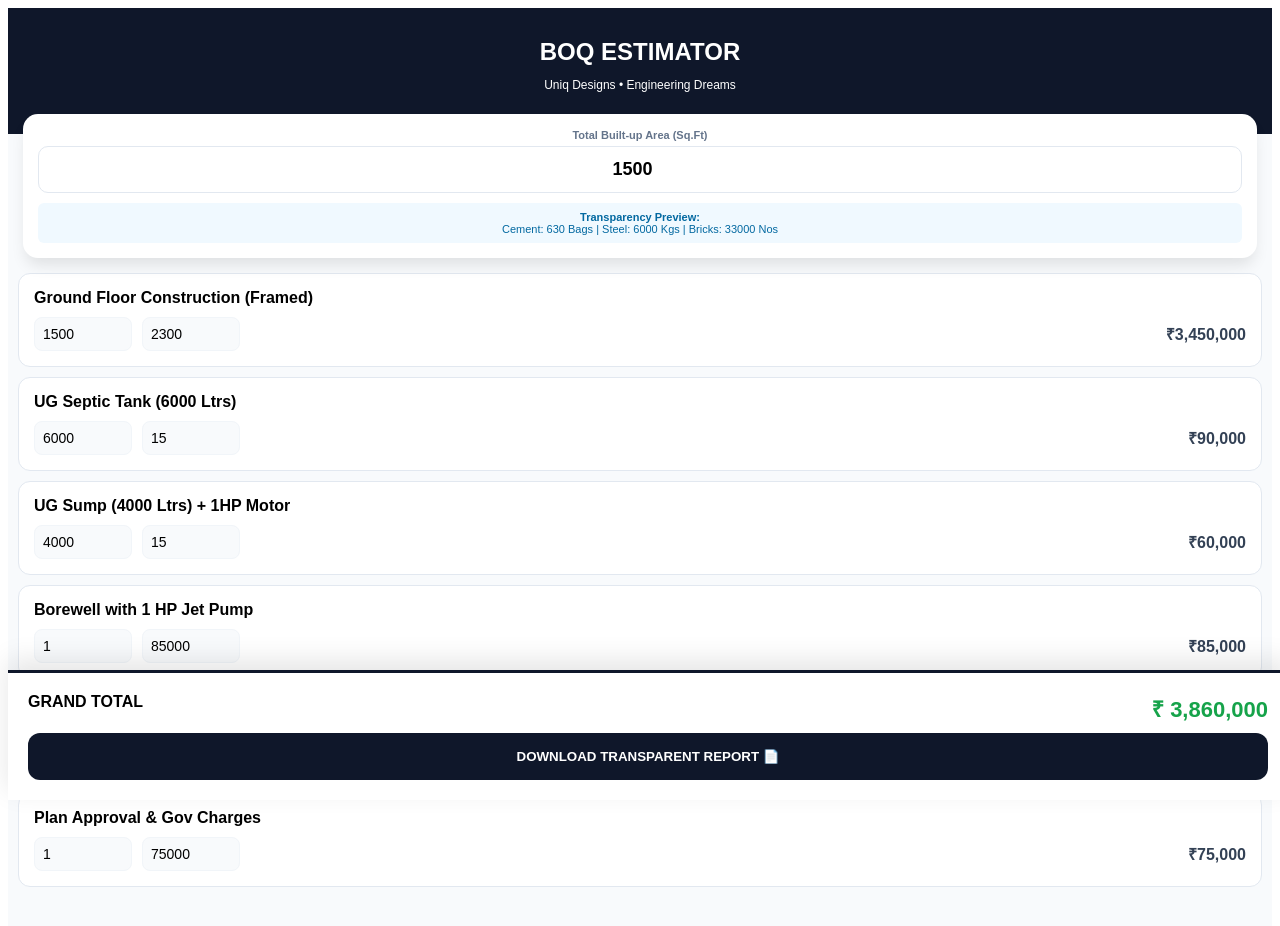
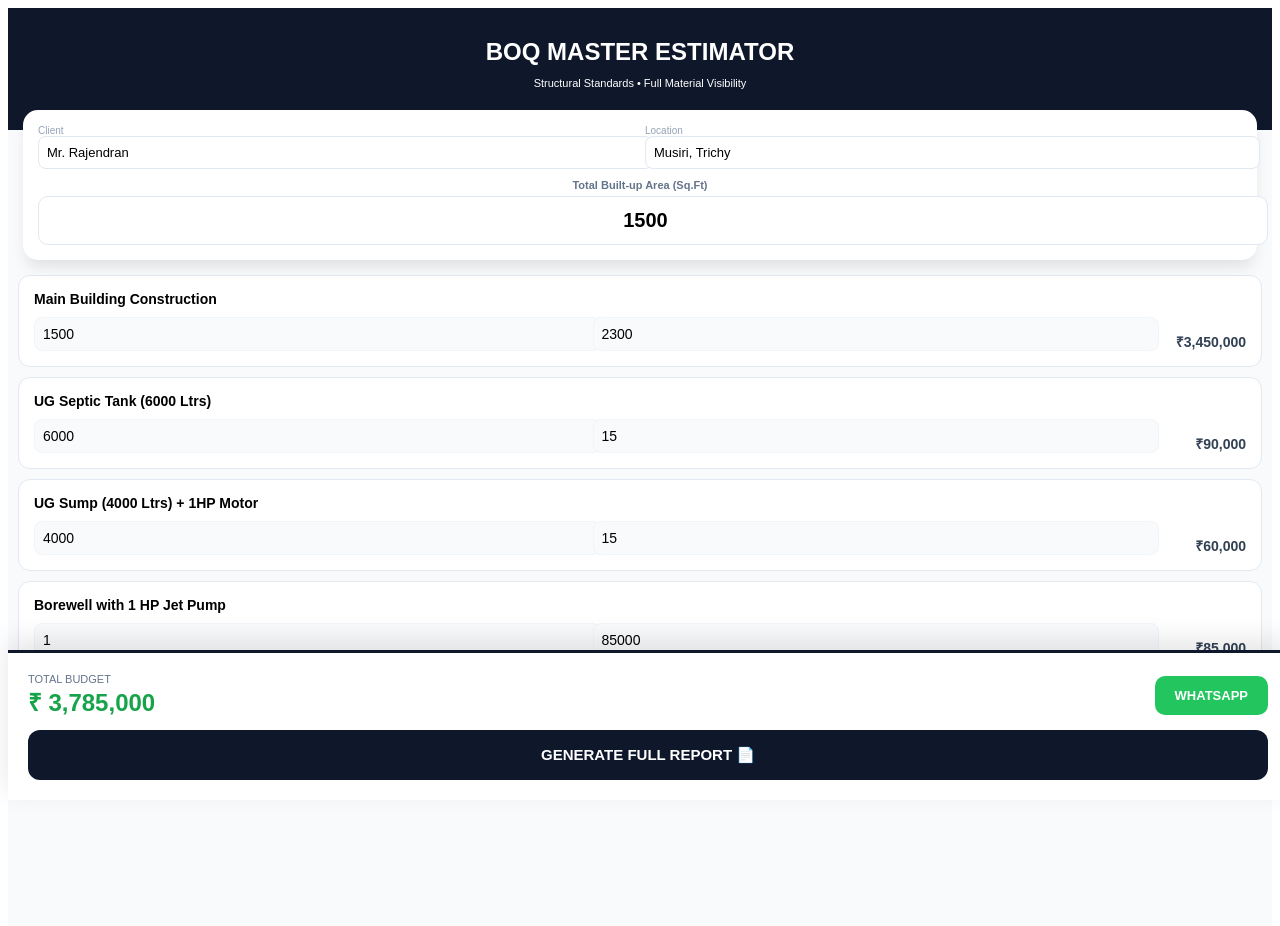
Before and after one commit to Movieeesss/BOQ-ESTIMATOR, a React (Vite) app: page / in a window 1280 px wide. Shown: the top 926 px of the page. Built offline with nearby package versions, Linux system fonts and the light colour scheme.

Commit message:
Update BOQ ESTIMATOR.tsx

```diff
--- a/src/BOQ ESTIMATOR.tsx
+++ b/src/BOQ ESTIMATOR.tsx
@@ -2,140 +2,137 @@ import React, { useState, useMemo, useCallback, useEffect } from 'react';
 import jsPDF from 'jspdf';
 import autoTable from 'jspdf-autotable';
 
-// --- 1. THE TRANSPARENCY ENGINE (Engineering Constants) ---
-const CONSTANTS = {
-  cement: 0.42,    // Bags per Sq.ft
-  steel: 4.0,      // Kg per Sq.ft
-  sand: 1.8,       // Cft per Sq.ft
-  aggregate: 1.35, // Cft per Sq.ft
-  bricks: 22,      // Nos per Sq.ft
+// --- 1. FULL ENGINEERING CONSTANTS ---
+const ENG_LOGIC = {
+  cement: 0.42,    // Bags per Sft
+  steel: 4.0,     // Kg per Sft
+  sand: 1.8,      // Cft per Sft (Concrete + Plaster)
+  aggregate: 1.35, // Cft per Sft
+  bricks: 22,     // Nos per Sft
+  paint: 0.25,    // Liters per Sft (Total surface area coverage)
+  tiles: 1.1,     // Sq.ft per Sft (Including 10% wastage)
 };
 
-// Material Brands from your Image 3
-const BRANDS = {
-  Cement: "Chettinad / Ramco Super Plast / UltraTech",
-  Steel: "Fe 550D TMT Bars PULKIT",
-  Plumbing: "Avon Plast, Aashirvad, Finolex",
-  Electrical: "Finolex Pipes & GM Modular"
-};
+// --- 2. MATERIAL SPECIFICATIONS (From Images 3, 4, 7 & 8) ---
+const MATERIALS = [
+  { item: "Cement", brand: "Ramco Super Plast / Chettinad / UltraTech", unit: "Bags", constant: ENG_LOGIC.cement },
+  { item: "Steel", brand: "Fe 550D TMT Bars PULKIT / JSW", unit: "Kgs", constant: ENG_LOGIC.steel },
+  { item: "Sand/M-Sand", brand: "M-Sand & P-Sand (Filtered)", unit: "Cft", constant: ENG_LOGIC.sand },
+  { item: "Bricks", brand: "Chamber Brick / Fly-Ash Brick", unit: "Nos", constant: ENG_LOGIC.bricks },
+  { item: "Aggregates", brand: "20mm & 40mm Blue Metal", unit: "Cft", constant: ENG_LOGIC.aggregate },
+  { item: "Tiles", brand: "KAG / Millenium / Vitrified (4'x2')", unit: "Sft", constant: ENG_LOGIC.tiles },
+  { item: "Painting", brand: "Asian Paints (Apex / Advanced)", unit: "Ltrs", constant: ENG_LOGIC.paint },
+  { item: "Plumbing", brand: "AvonPlast / Trubore / Finolex", unit: "LS", constant: 0 },
+  { item: "Electrical", brand: "Finolex / GM Modular / Legrand", unit: "LS", constant: 0 },
+];
 
 interface BOQItem {
   id: number; cat: string; desc: string; qty: number; rate: number; unit: string;
 }
 
+const EditableInput = ({ value, onSave, type = "text", style }: any) => {
+  const [localVal, setLocalVal] = useState(value);
+  useEffect(() => { setLocalVal(value); }, [value]);
+  const handleBlur = () => onSave(localVal);
+
+  return (
+    <input
+      type={type}
+      value={localVal}
+      onChange={(e) => setLocalVal(e.target.value)}
+      onBlur={handleBlur}
+      style={style}
+    />
+  );
+};
+
 export default function MasterBOQEstimator() {
   const [builtArea, setBuiltArea] = useState<number>(1500);
   const [clientName, setClientName] = useState("Mr. Rajendran");
   const [location, setLocation] = useState("Musiri, Trichy");
+  const [projectDate, setProjectDate] = useState(new Date().toISOString().split('T')[0]);
 
   const [items, setItems] = useState<BOQItem[]>([
-    { id: 1, cat: "Civil", desc: "Ground Floor Construction (Framed)", qty: 1500, rate: 2300, unit: "Sft" },
-    { id: 2, cat: "Utility", desc: "UG Septic Tank (6000 Ltrs)", qty: 6000, rate: 15, unit: "Ltr" },
-    { id: 3, cat: "Utility", desc: "UG Sump (4000 Ltrs) + 1HP Motor", qty: 4000, rate: 15, unit: "Ltr" },
-    { id: 4, cat: "Expenses", desc: "Borewell with 1 HP Jet Pump", qty: 1, rate: 85000, unit: "Nos" },
-    { id: 5, cat: "Expenses", desc: "3 Phase E.B. & Temp Supply", qty: 1, rate: 100000, unit: "Nos" },
-    { id: 6, cat: "Expenses", desc: "Plan Approval & Gov Charges", qty: 1, rate: 75000, unit: "Nos" }
+    { id: 1, cat: "Civil", desc: "Main Building Construction", qty: 1500, rate: 2300, unit: "Sft" },
+    { id: 2, cat: "Water", desc: "UG Septic Tank (6000 Ltrs)", qty: 6000, rate: 15, unit: "Ltr" },
+    { id: 3, cat: "Water", desc: "UG Sump (4000 Ltrs) + 1HP Motor", qty: 4000, rate: 15, unit: "Ltr" },
+    { id: 4, cat: "Utility", desc: "Borewell with 1 HP Jet Pump", qty: 1, rate: 85000, unit: "Nos" },
+    { id: 5, cat: "Utility", desc: "3 Phase E.B. Supply Charges", qty: 1, rate: 100000, unit: "Nos" },
   ]);
 
-  // --- 2. DYNAMIC MATERIAL BREAKDOWN CALCULATION ---
-  const mto = useMemo(() => {
-    const area = builtArea;
-    return {
-      cement: Math.round(area * CONSTANTS.cement),
-      steel: Math.round(area * CONSTANTS.steel),
-      sand: Math.round(area * CONSTANTS.sand),
-      aggregate: Math.round(area * CONSTANTS.aggregate),
-      bricks: Math.round(area * CONSTANTS.bricks),
-      totalCost: items.reduce((sum, i) => sum + (i.qty * i.rate), 0)
-    };
-  }, [items, builtArea]);
+  const summary = useMemo(() => {
+    const cost = items.reduce((sum, i) => sum + (i.qty * i.rate), 0);
+    return { cost };
+  }, [items]);
 
   const generatePDF = () => {
     const doc = new jsPDF();
-    doc.setFontSize(20);
-    doc.text("MASTER BOQ & MATERIAL TRANSPARENCY", 105, 15, { align: 'center' });
+    doc.setFontSize(18);
+    doc.text("UNIQ DESIGNS - FULL MATERIAL BOQ", 105, 15, { align: 'center' });
 
-    // Header Info
     doc.setFontSize(10);
-    doc.text(`Client: ${clientName}`, 14, 25);
-    doc.text(`Location: ${location}`, 14, 30);
-    doc.text(`Built-up Area: ${builtArea} Sft`, 160, 25);
+    doc.text(`Client: ${clientName} | Location: ${location}`, 14, 25);
+    doc.text(`Date: ${projectDate} | Area: ${builtArea} Sft`, 14, 30);
 
-    // Table 1: Work Item Breakdown
-    const workItems: any[] = items.filter(i => i.qty > 0).map(i => [
+    // Table 1: Cost Estimation
+    const costBody: any[] = items.filter(i => i.qty > 0).map(i => [
       i.desc, `${i.qty} ${i.unit}`, `Rs.${i.rate}`, `Rs.${(i.qty * i.rate).toLocaleString()}`
     ]);
 
     autoTable(doc, {
       startY: 35,
-      head: [['Work Description', 'Quantity', 'Unit Rate', 'Total Amount']],
-      body: workItems,
+      head: [['Work Description', 'Quantity', 'Rate', 'Total']],
+      body: costBody,
       theme: 'grid',
       headStyles: { fillColor: [15, 23, 42] }
     });
 
-    // --- 3. THE TRANSPARENCY SECTION (From your Material list) ---
-    const transparencyBody = [
-      ["Cement", BRANDS.Cement, `${mto.cement} Bags`, "0.42 Bags/Sft"],
-      ["Steel", BRANDS.Steel, `${mto.steel} Kgs`, "4.00 Kgs/Sft"],
-      ["Sand / M-Sand", "M-Sand & P-Sand", `${mto.sand} Cft`, "1.80 Cft/Sft"],
-      ["Bricks", "Chamber / Fly-Ash Bricks", `${mto.bricks} Nos`, "22 Nos/Sft"],
-      ["Aggregates", "20mm / 40mm Blue Metal", `${mto.aggregate} Cft`, "1.35 Cft/Sft"],
-      ["Plumbing", BRANDS.Plumbing, "As per Design", "Included"],
-      ["Electrical", BRANDS.Electrical, "As per Points", "Included"]
-    ];
+    // Table 2: Material Transparency Breakdown
+    const matBody = MATERIALS.map(m => [
+      m.item,
+      m.brand,
+      m.constant > 0 ? `${Math.round(builtArea * m.constant)} ${m.unit}` : "As per site",
+      m.constant > 0 ? `${m.constant} / Sft` : "Included"
+    ]);
 
     autoTable(doc, {
       startY: (doc as any).lastAutoTable.finalY + 10,
-      head: [[{ content: 'DETAILED MATERIAL BREAKDOWN (TRANSPARENCY)', colSpan: 4, styles: { halign: 'center' } }]],
-      body: transparencyBody,
+      head: [[{ content: 'MATERIAL TAKE-OFF (TRANSPARENCY)', colSpan: 4, styles: { halign: 'center' } }]],
+      body: matBody,
       theme: 'striped',
-      headStyles: { fillColor: [184, 134, 11] } // Professional Gold
+      headStyles: { fillColor: [184, 134, 11] }
     });
 
-    // Final Total Footer
     const finalY = (doc as any).lastAutoTable.finalY + 10;
     doc.setFontSize(14);
-    doc.setTextColor(22, 163, 74);
-    doc.text(`GRAND TOTAL ESTIMATE: Rs. ${mto.totalCost.toLocaleString()}`, 105, finalY, { align: 'center' });
+    doc.text(`GRAND TOTAL: Rs. ${summary.cost.toLocaleString()}`, 105, finalY, { align: 'center' });
 
-    doc.save(`${clientName}_Transparency_Report.pdf`);
+    doc.save(`${clientName}_Final_BOQ.pdf`);
   };
 
   return (
     <div style={containerStyle}>
       <div style={headerStyle}>
-        <h2 style={{ margin: 0 }}>BOQ ESTIMATOR</h2>
-        <p style={{ fontSize: '12px' }}>Uniq Designs • Engineering Dreams</p>
+        <h2 style={{ margin: 0 }}>BOQ MASTER ESTIMATOR</h2>
+        <p style={{ fontSize: '11px' }}>Structural Standards • Full Material Visibility</p>
       </div>
 
-      <div style={cardStyle}>
+      <div style={areaCard}>
+        <div style={{ display: 'flex', gap: '10px', marginBottom: '10px' }}>
+          <div style={{ flex: 1 }}><label style={miniLabel}>Client</label><EditableInput value={clientName} onSave={setClientName} style={detailInp} /></div>
+          <div style={{ flex: 1 }}><label style={miniLabel}>Location</label><EditableInput value={location} onSave={setLocation} style={detailInp} /></div>
+        </div>
         <label style={labelStyle}>Total Built-up Area (Sq.Ft)</label>
-        <input
-          type="number"
-          value={builtArea}
-          onChange={(e) => setBuiltArea(Number(e.target.value))}
-          style={areaInput}
-        />
-        <div style={transparencyPreview}>
-          <strong>Transparency Preview:</strong>
-          <div>Cement: {mto.cement} Bags | Steel: {mto.steel} Kgs | Bricks: {mto.bricks} Nos</div>
-        </div>
+        <EditableInput type="number" value={builtArea} onSave={(val: any) => setBuiltArea(Number(val))} style={areaInput} />
       </div>
 
       <div style={scrollArea}>
         {items.map((item) => (
           <div key={item.id} style={itemCard}>
-            <div style={{ fontWeight: 'bold' }}>{item.desc}</div>
+            <div style={{ fontWeight: 'bold', fontSize: '14px' }}>{item.desc}</div>
             <div style={inputRow}>
-              <input type="number" value={item.qty} style={smallInp} onChange={e => {
-                const val = Number(e.target.value);
-                setItems(items.map(i => i.id === item.id ? {...i, qty: val} : i))
-              }} />
-              <input type="number" value={item.rate} style={smallInp} onChange={e => {
-                const val = Number(e.target.value);
-                setItems(items.map(i => i.id === item.id ? {...i, rate: val} : i))
-              }} />
+              <div style={{ flex: 1 }}><EditableInput type="number" value={item.qty} style={smallInp} onSave={(v: any) => updateItem(item.id, 'qty', Number(v))} /></div>
+              <div style={{ flex: 1 }}><EditableInput type="number" value={item.rate} style={smallInp} onSave={(v: any) => updateItem(item.id, 'rate', Number(v))} /></div>
               <div style={rowTotal}>₹{(item.qty * item.rate).toLocaleString()}</div>
             </div>
           </div>
@@ -143,11 +140,14 @@ export default function MasterBOQEstimator() {
       </div>
 
       <div style={floatingFooter}>
-        <div style={{ display: 'flex', justifyContent: 'space-between', marginBottom: '10px' }}>
-          <span style={{ fontWeight: 'bold' }}>GRAND TOTAL</span>
-          <span style={{ fontSize: '22px', fontWeight: 'bold', color: '#16a34a' }}>₹ {mto.totalCost.toLocaleString()}</span>
+        <div style={footerText}>
+          <div>
+            <div style={{ fontSize: '11px', color: '#64748b' }}>TOTAL BUDGET</div>
+            <div style={{ fontSize: '24px', fontWeight: 'bold', color: '#16a34a' }}>₹ {summary.cost.toLocaleString()}</div>
+          </div>
+          <button onClick={() => window.open(`https://wa.me/?text=BOQ for ${clientName}: ₹${summary.cost.toLocaleString()}`)} style={waBtn}>WHATSAPP</button>
         </div>
-        <button onClick={generatePDF} style={pdfBtn}>DOWNLOAD TRANSPARENT REPORT 📄</button>
+        <button onClick={generatePDF} style={pdfBtn}>GENERATE FULL REPORT 📄</button>
       </div>
     </div>
   );
@@ -156,14 +156,17 @@ export default function MasterBOQEstimator() {
 // --- STYLING ---
 const containerStyle = { maxWidth: '100%', minHeight: '100vh', background: '#f8fafc', paddingBottom: '160px', fontFamily: 'sans-serif' };
 const headerStyle = { background: '#0f172a', color: 'white', padding: '30px 20px', textAlign: 'center' as const };
-const cardStyle = { background: 'white', margin: '-20px 15px 15px 15px', padding: '15px', borderRadius: '15px', boxShadow: '0 10px 15px -3px rgba(0,0,0,0.1)', position: 'relative' as const, zIndex: 10 };
-const areaInput = { width: '100%', padding: '12px', border: '1px solid #e2e8f0', borderRadius: '10px', fontSize: '18px', fontWeight: 'bold' as const, textAlign: 'center' as const, boxSizing: 'border-box' as const };
-const transparencyPreview = { marginTop: '10px', fontSize: '11px', color: '#0369a1', textAlign: 'center' as const, background: '#f0f9ff', padding: '8px', borderRadius: '6px' };
+const areaCard = { background: 'white', margin: '-20px 15px 15px 15px', padding: '15px', borderRadius: '15px', boxShadow: '0 10px 15px -3px rgba(0,0,0,0.1)', zIndex: 10, position: 'relative' as const };
+const detailInp = { width: '100%', padding: '8px', border: '1px solid #e2e8f0', borderRadius: '8px', fontSize: '13px' };
+const areaInput = { width: '100%', padding: '12px', border: '1px solid #e2e8f0', borderRadius: '10px', fontSize: '20px', fontWeight: 'bold' as const, textAlign: 'center' as const };
 const labelStyle = { fontSize: '11px', color: '#64748b', fontWeight: 'bold' as const, marginBottom: '5px', display: 'block', textAlign: 'center' as const };
+const miniLabel = { fontSize: '10px', color: '#94a3b8', display: 'block' };
 const scrollArea = { padding: '0 10px' };
 const itemCard = { background: 'white', padding: '15px', borderRadius: '12px', marginBottom: '10px', border: '1px solid #e2e8f0' };
-const inputRow = { display: 'flex', gap: '10px', marginTop: '10px', alignItems: 'center' };
-const smallInp = { width: '80px', border: '1px solid #f1f5f9', padding: '8px', borderRadius: '8px', fontSize: '14px', background: '#f8fafc' };
-const rowTotal = { flex: 1, textAlign: 'right' as const, fontWeight: 'bold' as const, color: '#334155' };
+const inputRow = { display: 'flex', gap: '10px', alignItems: 'flex-end', marginTop: '10px' };
+const smallInp = { width: '100%', border: '1px solid #f1f5f9', padding: '8px', borderRadius: '8px', fontSize: '14px', background: '#f8fafc' };
+const rowTotal = { fontWeight: 'bold' as const, fontSize: '14px', color: '#334155', minWidth: '95px', textAlign: 'right' as const };
 const floatingFooter = { position: 'fixed' as const, bottom: 0, width: '100%', background: 'white', padding: '20px', borderTop: '3px solid #0f172a', boxShadow: '0 -10px 25px rgba(0,0,0,0.1)', zIndex: 1000, boxSizing: 'border-box' as const };
-const pdfBtn = { width: '100%', padding: '16px', background: '#0f172a', color: 'white', border: 'none', borderRadius: '12px', fontWeight: 'bold' as const };
+const footerText = { display: 'flex', justifyContent: 'space-between', alignItems: 'center', marginBottom: '12px' };
+const pdfBtn = { width: '100%', padding: '16px', background: '#0f172a', color: 'white', border: 'none', borderRadius: '12px', fontWeight: 'bold' as const, fontSize: '15px' };
+const waBtn = { padding: '12px 20px', background: '#22c55e', color: 'white', border: 'none', borderRadius: '10px', fontWeight: 'bold' as const, fontSize: '13px' };
```
